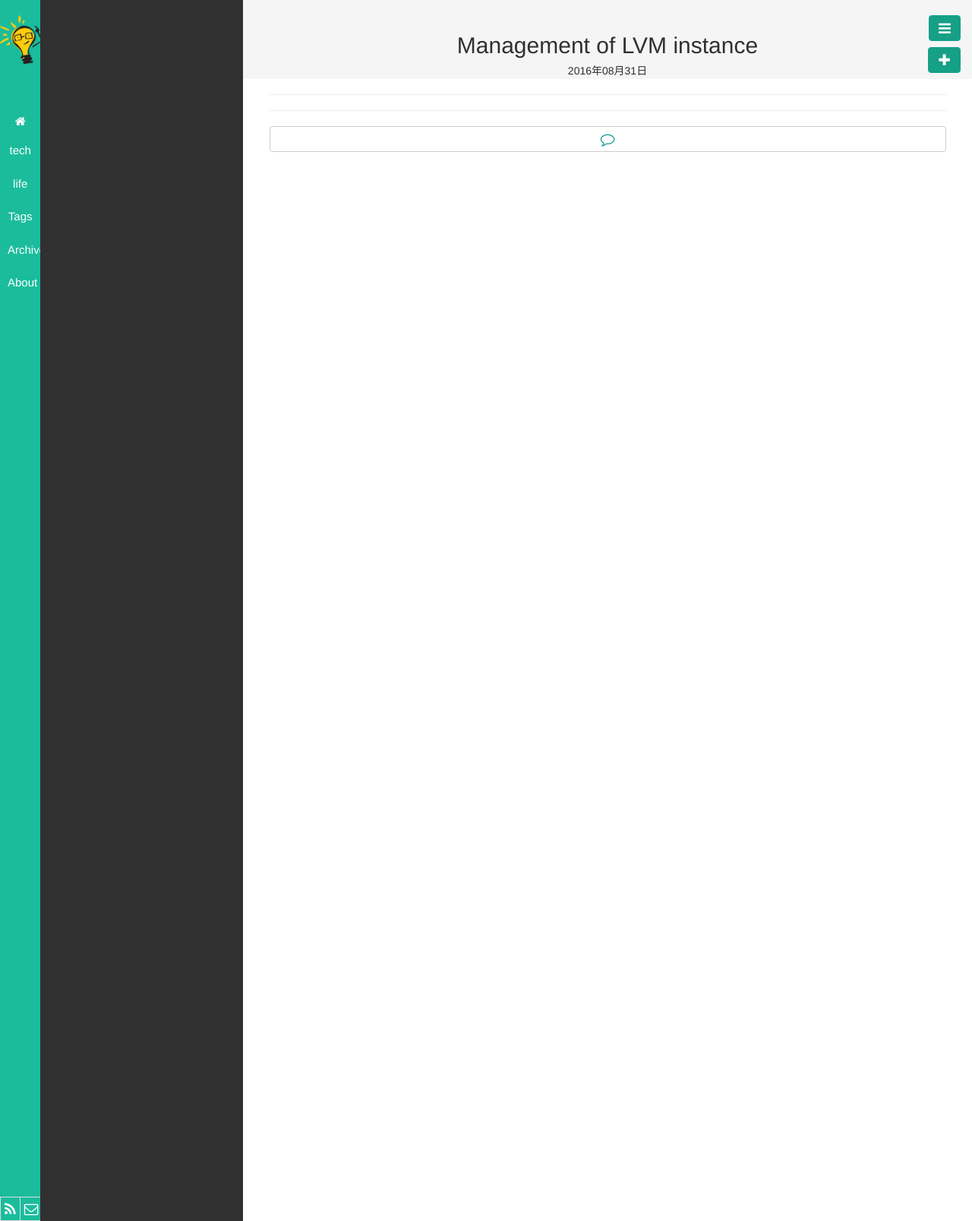
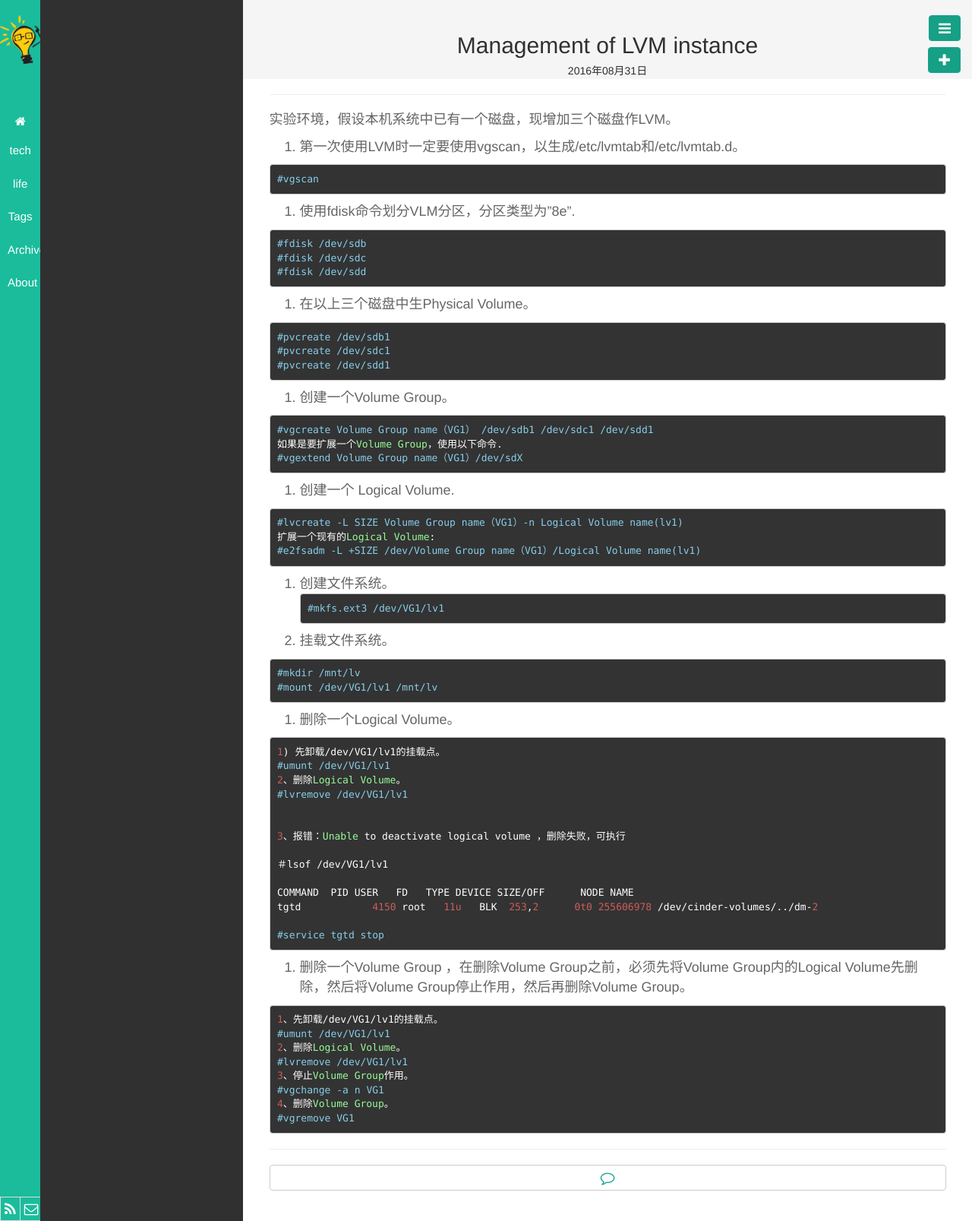
Before and after one commit to wenchma/wenchma.github.io, a Jekyll site: the page built from _posts/2016-08-31-management-of-lvm-instance.md, in a window 1280 px wide. Shown: the whole page at 76% size. Built offline with Jekyll 4.4.1, drawn with Linux system fonts in a browser that asks for light colours.

Commit message:
Update 2016-08-31-management-of-lvm-instance.md
Add create, delete, manage lvm

````diff
--- a/_posts/2016-08-31-management-of-lvm-instance.md
+++ b/_posts/2016-08-31-management-of-lvm-instance.md
@@ -5,3 +5,94 @@ categories: tech
 tags:
 date: 2016-08-31 15:42:13
 ---
+
+实验环境，假设本机系统中已有一个磁盘，现增加三个磁盘作LVM。
+
+
+1. 第一次使用LVM时一定要使用vgscan，以生成/etc/lvmtab和/etc/lvmtab.d。
+
+```
+#vgscan
+```
+
+2. 使用fdisk命令划分VLM分区，分区类型为"8e".
+
+```
+#fdisk /dev/sdb
+#fdisk /dev/sdc
+#fdisk /dev/sdd
+```
+
+3. 在以上三个磁盘中生Physical Volume。
+
+```
+#pvcreate /dev/sdb1
+#pvcreate /dev/sdc1
+#pvcreate /dev/sdd1
+```
+
+
+4. 创建一个Volume Group。
+
+```
+#vgcreate Volume Group name（VG1） /dev/sdb1 /dev/sdc1 /dev/sdd1
+如果是要扩展一个Volume Group，使用以下命令.
+#vgextend Volume Group name（VG1）/dev/sdX
+```
+
+5. 创建一个 Logical Volume.
+
+```
+#lvcreate -L SIZE Volume Group name（VG1）-n Logical Volume name(lv1)
+扩展一个现有的Logical Volume:
+#e2fsadm -L +SIZE /dev/Volume Group name（VG1）/Logical Volume name(lv1)
+```
+
+
+6. 创建文件系统。
+```
+#mkfs.ext3 /dev/VG1/lv1
+```
+
+
+7. 挂载文件系统。
+
+```
+#mkdir /mnt/lv
+#mount /dev/VG1/lv1 /mnt/lv
+```
+
+
+8. 删除一个Logical Volume。
+
+```
+1) 先卸载/dev/VG1/lv1的挂载点。
+#umunt /dev/VG1/lv1
+2、删除Logical Volume。
+#lvremove /dev/VG1/lv1
+
+
+3、报错：Unable to deactivate logical volume ，删除失败，可执行
+
+＃lsof /dev/VG1/lv1
+
+COMMAND  PID USER   FD   TYPE DEVICE SIZE/OFF      NODE NAME
+tgtd            4150 root   11u   BLK  253,2      0t0 255606978 /dev/cinder-volumes/../dm-2
+
+#service tgtd stop
+```
+
+
+9. 删除一个Volume Group ，在删除Volume Group之前，必须先将Volume Group内的Logical Volume先删
+  除，然后将Volume Group停止作用，然后再删除Volume Group。
+
+```
+1、先卸载/dev/VG1/lv1的挂载点。
+#umunt /dev/VG1/lv1
+2、删除Logical Volume。
+#lvremove /dev/VG1/lv1
+3、停止Volume Group作用。
+#vgchange -a n VG1
+4、删除Volume Group。
+#vgremove VG1
+```
````
